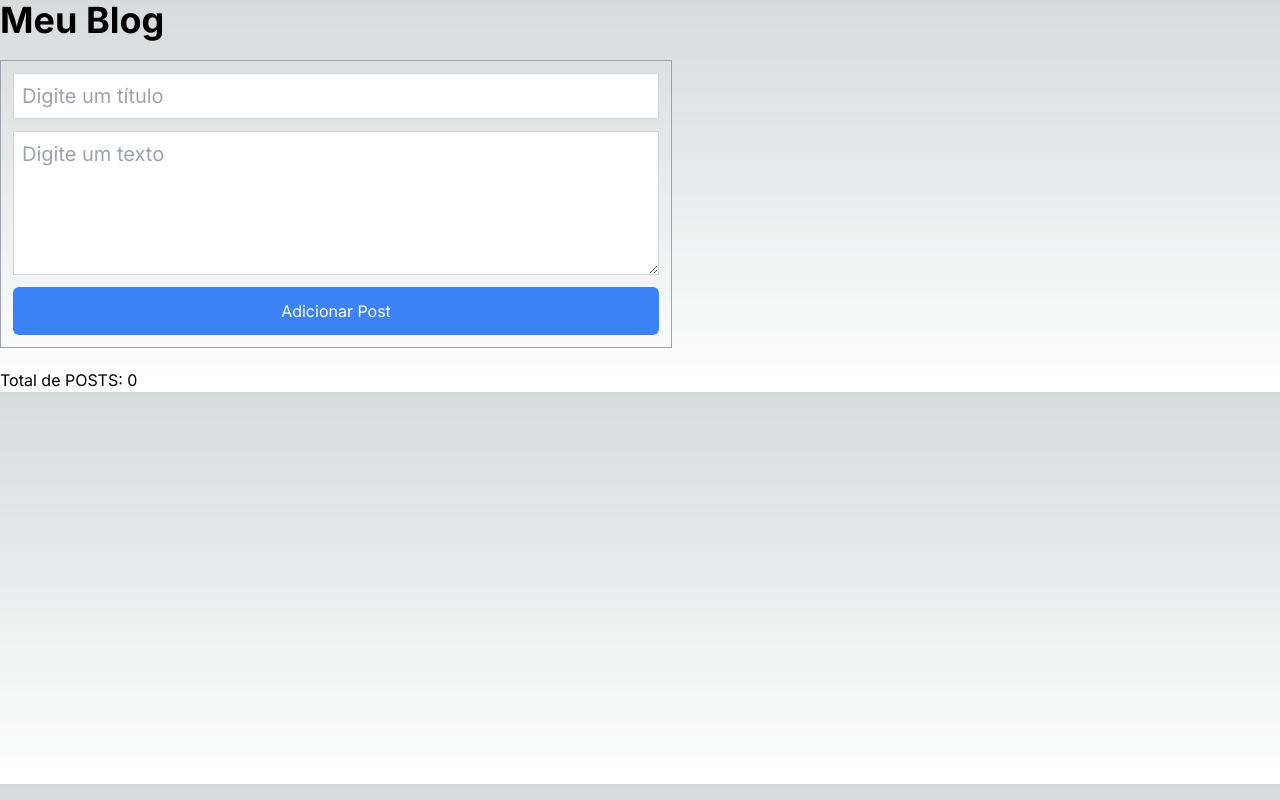
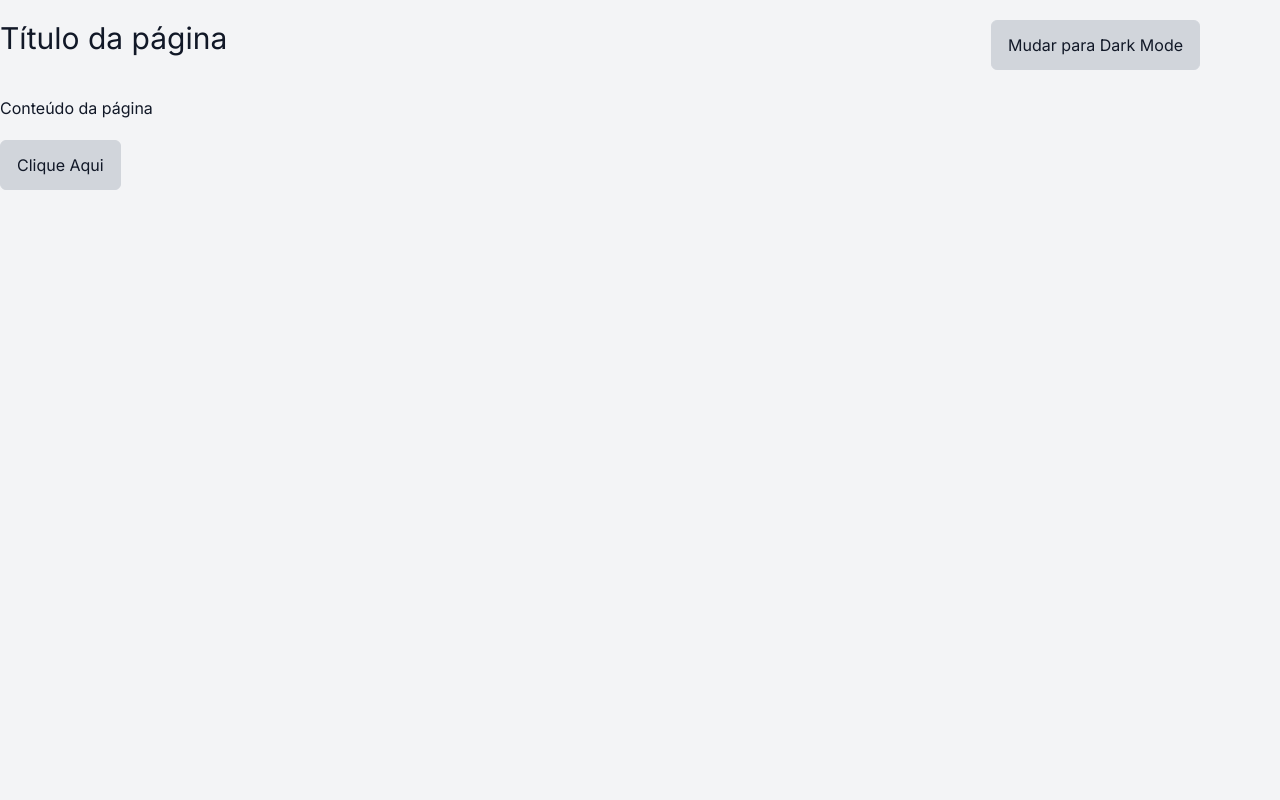
Before and after one commit to ClaudineRoberto/curso-react, a Next.js app in the folder react-primeiro-projeto/: page / in a window 1280 px wide. Built offline with nearby package versions, Linux system fonts and the light colour scheme.

Commit message:
Dark e Light mode usando context

```diff
--- /dev/null
+++ b/react-primeiro-projeto/src/app/components/Button.tsx
@@ -0,0 +1,27 @@
+import { useTheme } from "../contexts/ThemeContext";
+
+type Props = {
+    label: string;
+    onClick: () => void;
+}
+
+export const Button = ({ label, onClick }: Props) => {
+    const themeCtx = useTheme();
+
+
+    return (
+        <button
+            className={`border px-4 py-3 rounded-md
+                ${themeCtx?.theme === 'dark' ?
+                    'border-gray-700 bg-gray-700 text-white' :
+                    'border-gray-300 bg-gray-300 text-gray-900'
+                }
+        `}
+            onClick={onClick}
+        >
+
+            {label}
+
+        </button>
+    );
+}
--- /dev/null
+++ b/react-primeiro-projeto/src/app/components/Container.tsx
@@ -0,0 +1,22 @@
+import { ReactNode } from "react";
+import { useTheme } from "../contexts/ThemeContext";
+
+type Props = {
+    children: ReactNode;
+}
+
+export const Container = ({children}: Props) => {
+    const themeCtx = useTheme();
+
+    return(
+        <div className={`w-full h-screen
+        ${themeCtx?.theme === 'dark' ? 'bg-gray-900 text-white' : 'bg-gray-100 text-gray-900'}
+        `}>
+
+            <div className="container mx-auto">
+                {children}
+            </div>
+
+        </div>
+    );
+}
--- a/react-primeiro-projeto/src/app/components/Footer.tsx
+++ /dev/null
@@ -1,12 +0,0 @@
-import { useContext } from "react";
-import { PostContext } from "../contexts/PostContext";
-
-export const Footer = () => {
-
-    const PostCtx = useContext(PostContext);
-    return(
-        <footer>
-            Total de POSTS: {PostCtx?.posts.length}
-        </footer>
-    );
-}
--- a/react-primeiro-projeto/src/app/components/Header.tsx
+++ /dev/null
@@ -1,41 +0,0 @@
-import { useContext, useState } from "react";
-import { PostContext } from "../contexts/PostContext";
-
-export const Header = () => {
-
-    const postCtx = useContext(PostContext);
-    const [titleInput, setTitleInput] = useState('');
-    const [bodyInput, setBodyInput] = useState('');
-
-    const handleAddPost = () => {
-        postCtx?.addPost(titleInput, bodyInput);
-        setTitleInput('');
-        setBodyInput('');
-    };
-
-    return(
-        <header>
-            <h1 className="text-4xl font-bold">Meu Blog</h1>
-
-            <div className="max-w-2xl border border-gray-400 p-3 flex flex-col gap-3 my-5">
-
-                <input type="text"
-                placeholder="Digite um título"
-                className="border border-gray-300 p-2 text-black text-xl"
-                value={titleInput}
-                onChange={(e) => setTitleInput(e.target.value)}
-                />
-
-                <textarea
-                placeholder="Digite um texto"
-                className="h-36 border border-gray-300 p-2 text-black text-xl"
-                value={bodyInput}
-                onChange={(e) => setBodyInput(e.target.value)}
-                ></textarea>
-
-                <button onClick={ handleAddPost } className=" bg-blue-500 p-3 text-white rounded-md">Adicionar Post</button>
-
-            </div>
-        </header>
-    );
-};
--- a/react-primeiro-projeto/src/app/components/PostList.tsx
+++ /dev/null
@@ -1,21 +0,0 @@
-import { useContext } from "react";
-import { PostContext } from "../contexts/PostContext";
-
-export const PostList = () => {
-
-    const PostCtx = useContext(PostContext);
-
-    return(
-        <div>
-            {
-                PostCtx?.posts.map((post) => (
-                    <div key={post.id} className="border border-gray-400 p-4 mb-4">
-                        <div className="font-bold mb-2 text-xl">{post.title}</div>
-                        <div className=" text-sm">{post.body}</div>
-                        <button onClick={() => PostCtx.removePost(post.id)} className="bg-red-500 text-white p-2 rounded-md mt-2">Remover</button>
-                    </div>
-                ))
-            }
-        </div>
-    );
-}
--- /dev/null
+++ b/react-primeiro-projeto/src/app/components/ThemeSwitch.tsx
@@ -0,0 +1,20 @@
+import { useTheme } from "../contexts/ThemeContext";
+
+export const ThemeSwitch = () => {
+    const themeCtx = useTheme();
+    return(
+        <div className="fixed top-0 right-20">
+            <button
+                className={`border px-4 py-3 rounded-md my-5
+                    ${themeCtx?.theme === 'dark' ?
+                        'border-gray-700 bg-gray-700 text-white' :
+                        'border-gray-300 bg-gray-300 text-gray-900'
+                    }
+            `}
+                onClick={() => themeCtx?.setTheme(themeCtx?.theme === 'dark' ? 'light' : 'dark')}
+            >
+                {themeCtx?.theme === 'dark' ? 'Mudar para Light Mode' : 'Mudar para Dark Mode'}
+            </button>
+        </div>
+    );
+}
--- a/react-primeiro-projeto/src/app/contexts/PostContext.tsx
+++ /dev/null
@@ -1,46 +0,0 @@
-import { ReactNode, createContext, useEffect, useReducer, useState } from "react";
-import { Post } from "../types/Post";
-import { postReducer } from "../reducers/postReducers";
-
-const STORAGE_KEY = 'postContextContent';
-
-type PostContextType = {
-    posts: Post[];
-    addPost: (title: string, body: string) => void;
-    removePost: (id: number) => void;
-
-};
-
-export const PostContext = createContext<PostContextType | null>(null);
-
-export const PostProvider = ({children}: {children: ReactNode}) => {
-
-    const [posts, dispatch] = useReducer(postReducer, JSON.parse(localStorage.getItem(STORAGE_KEY) || '[]') );
-
-    const addPost = (title: string, body: string ) => {
-        if(title.trim() !== '' && body.trim() !== ''){
-            dispatch({
-                type: 'add',
-                payload: {title, body}
-
-            })
-        }
-    }
-    const removePost = (id: number) => {
-        dispatch({
-            type: 'remove',
-            payload: {id}
-        })
-    }
-
-    useEffect(() => {
-        localStorage.setItem(STORAGE_KEY, JSON.stringify(posts));
-    }, [posts]);
-
-    return(
-        <PostContext.Provider value={{posts, addPost, removePost}}>
-            {children}
-        </PostContext.Provider>
-    );
-
-}
--- /dev/null
+++ b/react-primeiro-projeto/src/app/contexts/ThemeContext.tsx
@@ -0,0 +1,30 @@
+import { ReactNode, createContext, use, useContext, useEffect, useState } from "react";
+
+const STORAGE_KEY = 'themeContextKey';
+
+type ThemeContextType = {
+    theme: string;
+    setTheme: (theme: string) => void;
+}
+
+export const ThemeContext = createContext<ThemeContextType | null>(null);
+
+export const ThemeProvider = ({children}: {children: ReactNode }) => {
+    const [theme, setTheme] = useState(
+        localStorage.getItem(STORAGE_KEY) || 'light'
+    );
+
+    useEffect(() => {
+        localStorage.setItem(STORAGE_KEY, theme);
+    }, [theme]);
+
+
+
+    return (
+        <ThemeContext.Provider value={{theme, setTheme}}>
+            {children}
+        </ThemeContext.Provider>
+    );
+}
+
+export const useTheme = () => useContext(ThemeContext);
--- a/react-primeiro-projeto/src/app/page.tsx
+++ b/react-primeiro-projeto/src/app/page.tsx
@@ -1,28 +1,25 @@
 "use client"
 
-import { Footer } from "./components/Footer";
-import { Header } from "./components/Header";
-import { PostList } from "./components/PostList";
-import { PostProvider } from "./contexts/PostContext";
+import { Button } from "./components/Button";
+import { Container } from "./components/Container";
+import { ThemeSwitch } from "./components/ThemeSwitch";
+import { ThemeProvider } from "./contexts/ThemeContext";
 
+const page = () => {
+    return (
+        <ThemeProvider>
+            <Container>
+              <header className="py-5">
+                <h1 className="text-3xl">Título da página</h1>
+              </header>
+              <section>
+                <p className="my-5">Conteúdo da página</p>
+              </section>
+              <Button label="Clique Aqui" onClick={()=> { }} />
+              <ThemeSwitch />
+            </Container>
+        </ThemeProvider>
+    );
+}
 
-
-const Page = () => {
-
-
-  return (
-    <div className="container mx-auto">
-
-      <PostProvider>
-
-        <Header />
-        <PostList />
-        <Footer />
-
-      </PostProvider>
-
-    </div>
-  );
-};
-
-export default Page;
+export default page;
--- a/react-primeiro-projeto/src/app/reducers/postReducers.ts
+++ /dev/null
@@ -1,37 +0,0 @@
-import { Post } from "../types/Post";
-
-type AddAction = {
-    type: 'add',
-    payload: {
-        title: string;
-        body: string;
-    };
-};
-
-type RemoveAction = {
-    type: 'remove',
-    payload: {
-        id: number;
-    };
-};
-
-type PostAction = AddAction | RemoveAction;
-
-
-export const postReducer = (posts: Post[], action: PostAction) => {
-    switch (action.type) {
-        case 'add':
-            return [
-                ...posts,
-                {
-                    id: posts.length + 1,
-                    title: action.payload.title,
-                    body: action.payload.body
-                }
-            ];
-        case 'remove':
-            return posts.filter(post => post.id !== action.payload.id);
-        default:
-            return posts;
-    }
-};
--- a/react-primeiro-projeto/src/app/types/Post.ts
+++ /dev/null
@@ -1,5 +0,0 @@
-export type Post = {
-    id: number;
-    title: string;
-    body: string;
-};
```
